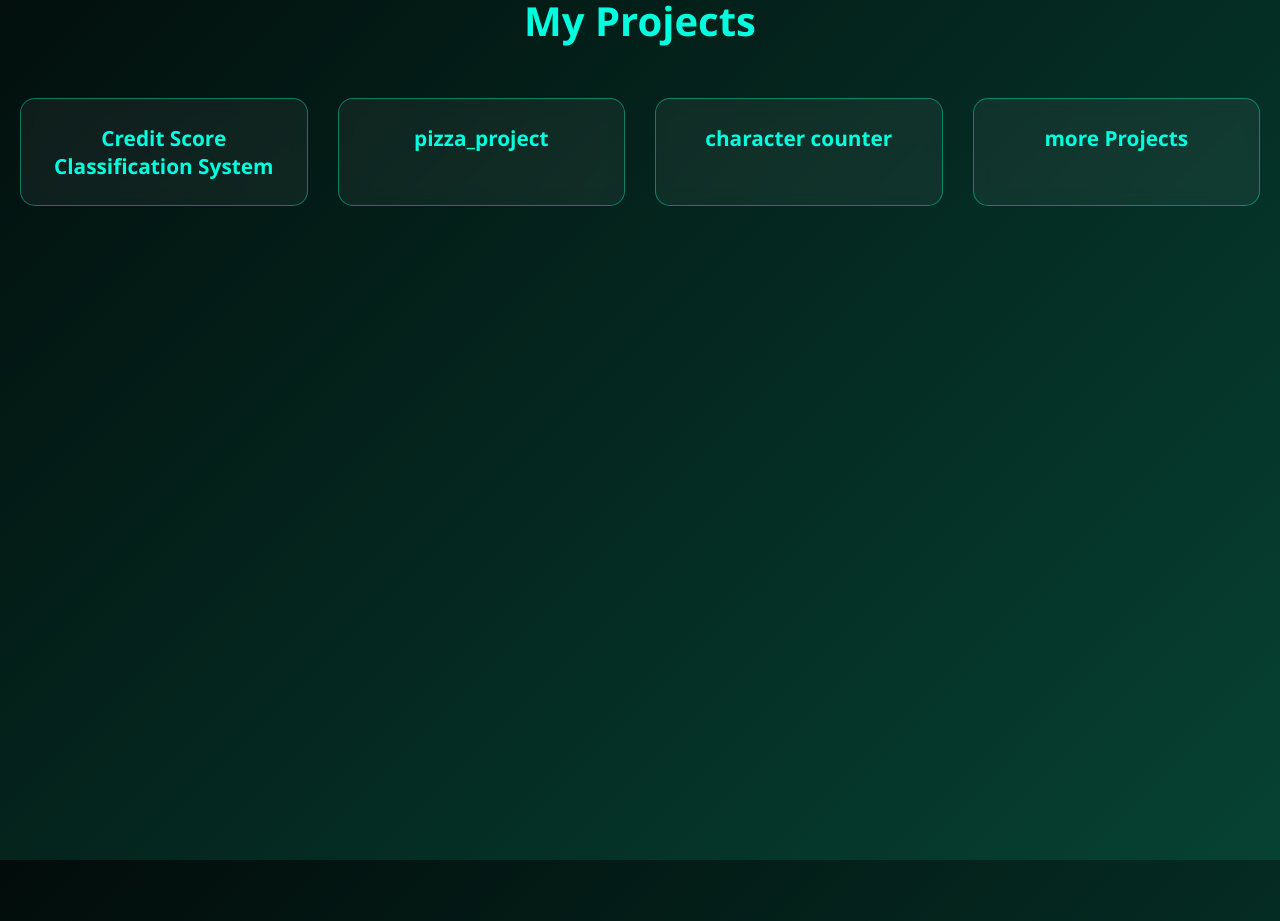
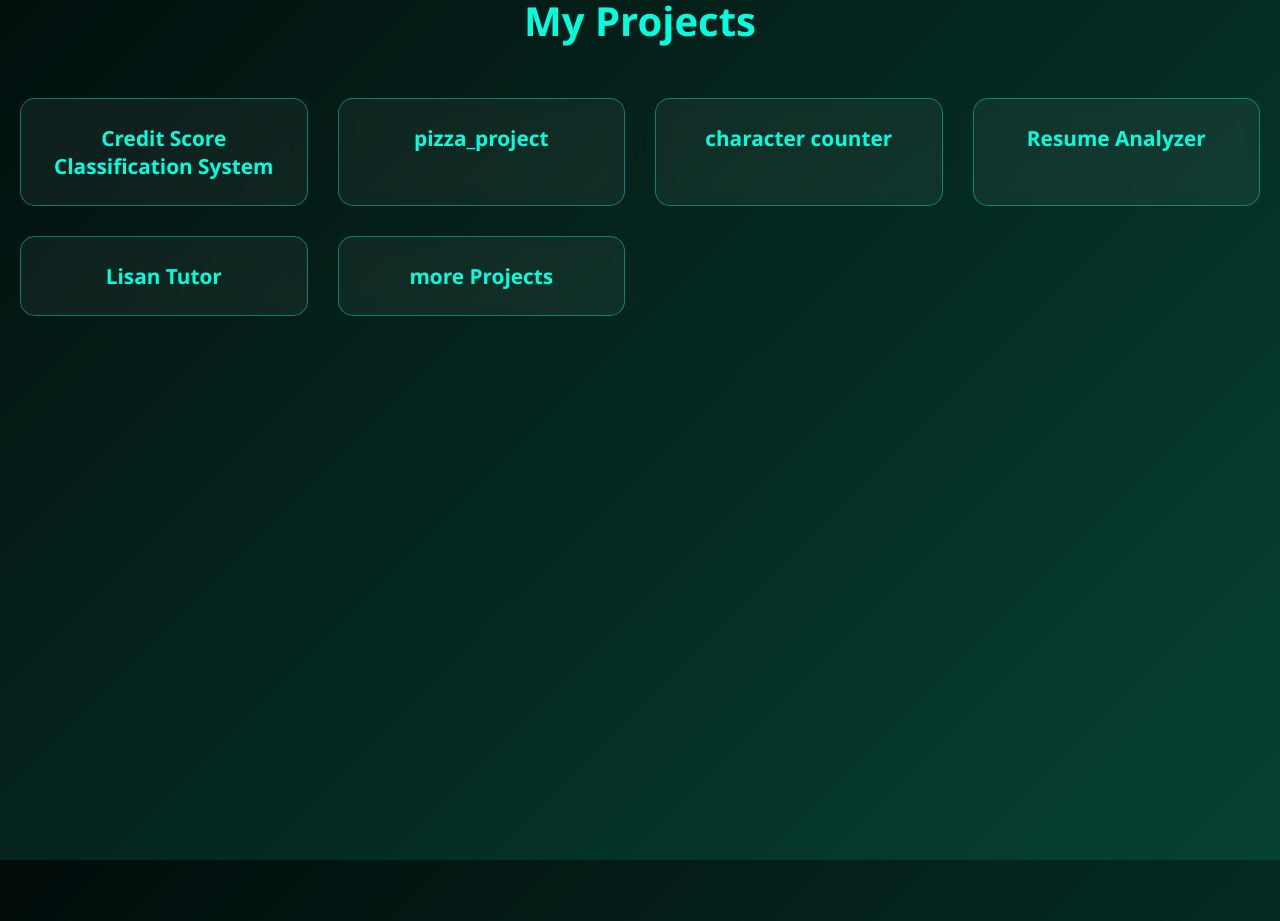
Before and after one commit to khansaurooj/my-portfolio, a React (Create React App) app: page / in a window 1280 px wide. Shown: the part 3180-4101 px from the top of the page. Built offline with nearby package versions, Linux system fonts and the light colour scheme.

Commit message:
update portfolio

```diff
--- a/src/components/projects.js
+++ b/src/components/projects.js
@@ -17,6 +17,16 @@ const projectData = [
     title: "character counter",
     description: "A simple web application to count characters in real-time as you type..",
     link: "https://github.com/khansaurooj/character_counter"
+  },
+  {
+    title: "Resume Analyzer",
+    description: "Resume_Analyzer is a web app that analyzes resumes against job descriptions, highlights matching/missing skills, and provides improvement suggestions using ML and GPT",
+    link: "https://github.com/khansaurooj/Resume_analyzer"
+  },
+  {
+    title: "Lisan Tutor",
+    description: "Lisan-Tutor is an AI-powered multilingual tutor built with FastAPI, Whisper, Hugging Face translation models, Coqui TTS, etc., that lets users transcribe speech/video, translate it into another language, listen with synthesized speech and ask questions from the content.",
+    link: "https://github.com/khansaurooj/lisan-tutor"
   },
   {
     title: "more Projects",
```
